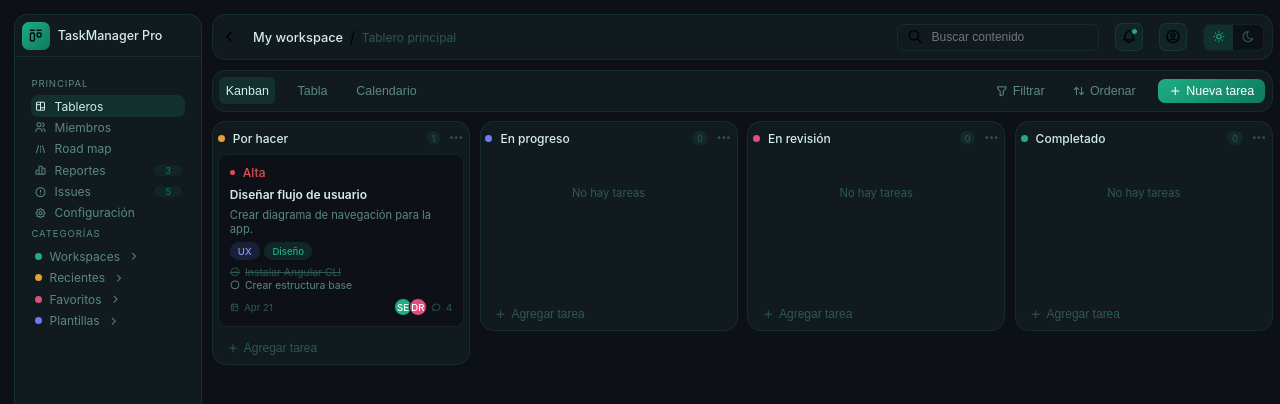
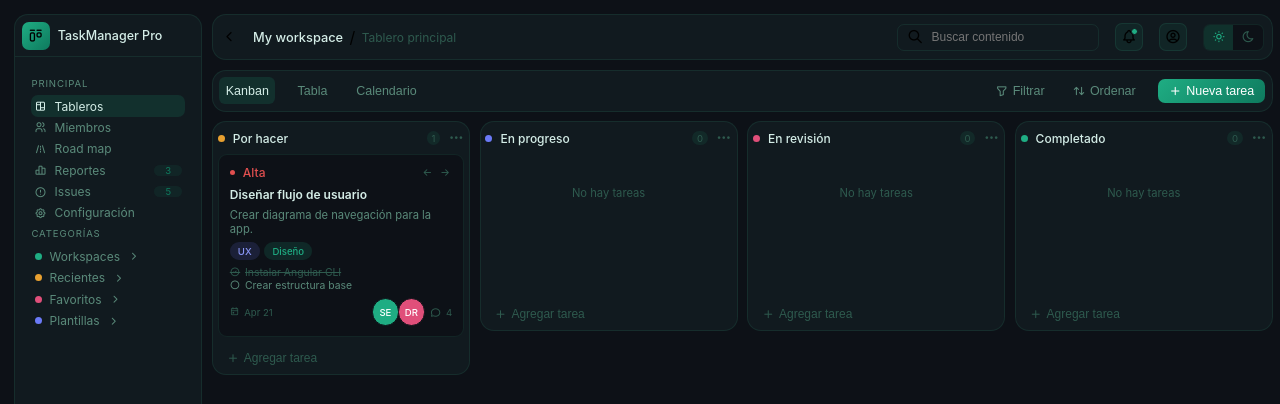
Before and after one commit to SebWebX/task-manager-pro, an Angular app: page / in a window 1280 px wide. Shown: the top 404 px of the page. Built offline with nearby package versions, Linux system fonts and the light colour scheme.

Commit message:
feat(task-card): add move left/right functionality between columns

```diff
--- a/src/app/core/services/task.service.ts
+++ b/src/app/core/services/task.service.ts
@@ -76,14 +76,18 @@ export class TaskService {
     }
   }
 
-  moveTask(taskId: string, columnId: string, newStatus: TaskStatus): void{
-    const column = this.columns.find(col => col.id === columnId);
+  moveTask(taskId: string, fromColumnId: string, toColumnId: string): void {
+    const fromColumn = this.columns.find(col => col.id === fromColumnId);
+    const toColumn = this.columns.find(col => col.id === toColumnId);
 
-    if(column){
-      const task = column.tasks.find(t => t.id === taskId);
+    if(fromColumn && toColumn){
+      const taskIndex = fromColumn.tasks.findIndex(t => t.id === taskId);
 
-      if(task){
-        task.status = newStatus;
+      if(taskIndex !== -1){
+        const task = fromColumn.tasks[taskIndex];
+        task.status = toColumn.status;
+        fromColumn.tasks.splice(taskIndex, 1);
+        toColumn.tasks.push(task);
       }
     }
   }
--- a/src/app/features/board/board-column/board-column.component.html
+++ b/src/app/features/board/board-column/board-column.component.html
@@ -3,13 +3,16 @@
         <span [style.background]="column.color" aria-hidden="true" class="board-column__dot"></span>
         <span class="board-column__title">{{ column.title }}</span>
         <span class="board-column__count">{{ column.tasks.length }}</span>
-        <i class="ti ti-dots  board-column__menu" aria-hidden="true"></i>
+        <i class="ti ti-dots board-column__menu" aria-hidden="true"></i>
     </div>
 
     <div class="board-column__cards">
         <ul class="board-column__list">
             @for (task of column.tasks; track task.id){
-                <app-task-card [task]="task"/>
+                <app-task-card
+                    [task]="task"
+                    (moveLeft)="onMoveLeft($event)"
+                    (moveRight)="onMoveRight($event)"/>
             } @empty {
                 <li class="board-column__empty">No hay tareas</li>
             }
@@ -17,7 +20,8 @@
     </div>
 
     <div class="board-column__footer">
-        <button class="board-column__add-btn" aria-label="Agregar nueva tarea"><i class="ti ti-plus" aria-hidden="true"></i>Agregar tarea</button>
+        <button class="board-column__add-btn" aria-label="Agregar nueva tarea">
+            <i class="ti ti-plus" aria-hidden="true"></i>Agregar tarea
+        </button>
     </div>
-
 </div>
--- a/src/app/features/board/board-column/board-column.component.ts
+++ b/src/app/features/board/board-column/board-column.component.ts
@@ -1,6 +1,7 @@
 import { Component, Input, ViewEncapsulation } from '@angular/core';
 import { Column } from '../models/task.model';
 import { TaskCardComponent } from '../task-card/task-card.component';
+import { TaskService } from '../../../core/services/task.service';
 
 @Component({
   selector: 'app-board-column',
@@ -12,4 +13,23 @@ import { TaskCardComponent } from '../task-card/task-card.component';
 export class BoardColumnComponent {
   @Input() column!: Column;
 
+  constructor(private taskService: TaskService) {}
+
+  onMoveLeft(taskId: string): void {
+    const columns = this.taskService.getColumns();
+    const currentIndex = columns.findIndex(col => col.id === this.column.id);
+    if (currentIndex > 0) {
+      const targetColumn = columns[currentIndex - 1];
+      this.taskService.moveTask(taskId, this.column.id, targetColumn.id);
+    }
+  }
+
+  onMoveRight(taskId: string): void {
+    const columns = this.taskService.getColumns();
+    const currentIndex = columns.findIndex(col => col.id === this.column.id);
+    if (currentIndex < columns.length - 1) {
+      const targetColumn = columns[currentIndex + 1];
+      this.taskService.moveTask(taskId, this.column.id, targetColumn.id);
+    }
+  }
 }
--- a/src/app/features/board/board/board.component.ts
+++ b/src/app/features/board/board/board.component.ts
@@ -16,7 +16,7 @@ export class BoardComponent implements OnInit {
 
   constructor(private taskService: TaskService) {}
 
-  ngOnInit(): void{
+  ngOnInit(): void {
     this.columns = this.taskService.getColumns();
   }
 }
--- a/src/app/features/board/task-card/task-card.component.html
+++ b/src/app/features/board/task-card/task-card.component.html
@@ -4,6 +4,14 @@
         <span class="task-card__priority-label" [style.color]="task.priority === 'alta' ? '#e04f4f' : task.priority === 'media' ? '#e8a030' : '#5a8a7a'">
             {{ task.priority | titlecase }}
         </span>
+        <div class="task-card__move-buttons">
+            <button class="task-card__move-btn" (click)="onMoveLeft()" aria-label="Mover a columna anterior">
+                <i class="ti ti-arrow-left" aria-hidden="true"></i>
+            </button>
+            <button class="task-card__move-btn" (click)="onMoveRight()" aria-label="Mover a columna siguiente">
+                <i class="ti ti-arrow-right" aria-hidden="true"></i>
+            </button>
+        </div>
     </div>
     <span class="task-card__title">{{task.title}}</span>
     @if(task.description){
--- a/src/app/features/board/task-card/task-card.component.scss
+++ b/src/app/features/board/task-card/task-card.component.scss
@@ -95,19 +95,23 @@
         gap: .3rem;
         font-size: .6rem;
         color: var(--text-muted);
+
+        i{
+            font-size: .7rem;
+        }
     }
 
     &__avatar{
         @include m.flex-center;
         justify-content: center;
-        width: 1rem;
-        height: 1rem;
+        width: 1.6rem;
+        height: 1.6rem;
         border-radius: 50%;
         font-size: .6rem;
         font-weight: 500;
         color: white;
         background: var(--accent);
-        margin-left: -.5rem;
+        margin-left: -.4rem;
         border: 1.5px solid var(--bg-card);
 
         &:first-child{
@@ -122,4 +126,24 @@
             background: #6b7af7;
         }
     }
+
+    &__move-buttons {
+        @include m.flex-center;
+        gap: .2rem;
+        margin-left: auto;
+    }
+
+    &__move-btn {
+        background: none;
+        border: none;
+        color: var(--text-muted);
+        cursor: pointer;
+        font-size: .7rem;
+        padding: .1rem;
+        @include m.flex-center;
+
+        &:hover {
+            color: var(--accent);
+        }
+    }
 }
--- a/src/app/features/board/task-card/task-card.component.ts
+++ b/src/app/features/board/task-card/task-card.component.ts
@@ -1,4 +1,4 @@
-import { Component, Input, ViewEncapsulation } from '@angular/core';
+import { Component, Input, Output, EventEmitter, ViewEncapsulation } from '@angular/core';
 import { Task } from '../models/task.model';
 import { TitleCasePipe, DatePipe } from '@angular/common';
 
@@ -11,6 +11,8 @@ import { TitleCasePipe, DatePipe } from '@angular/common';
 })
 export class TaskCardComponent {
   @Input() task!: Task;
+  @Output() moveLeft = new EventEmitter<string>();
+  @Output() moveRight = new EventEmitter<string>();
 
   getLabelColor(label: string): string {
     const colors: { [key: string]: string } = {
@@ -33,4 +35,12 @@ export class TaskCardComponent {
     };
     return colors[label] || '#1fad83';
   }
+
+  onMoveLeft(): void {
+    this.moveLeft.emit(this.task.id);
+  }
+
+  onMoveRight(): void {
+    this.moveRight.emit(this.task.id);
+  }
 }
```
